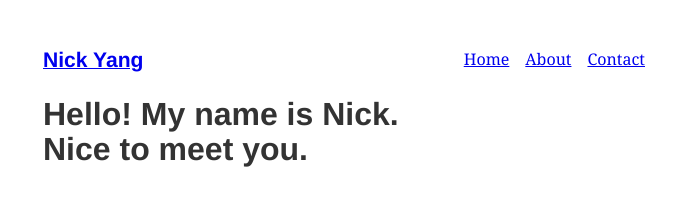
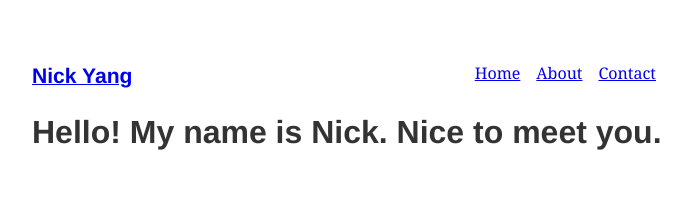
Before and after one commit to nkxy/gatsby, a Gatsby site: page / in a window 1280 px wide. Shown: the whole page, without its empty margins (288-979 px from the left). Built offline with nearby package versions, Linux system fonts and the light colour scheme; Gatsby itself is replaced by a stand-in of ours.

Commit message:
:lipstick: Switch to Tachyon styling

```diff
--- a/src/components/layout.js
+++ b/src/components/layout.js
@@ -1,8 +1,9 @@
 import React from "react";
+import "tachyons";
 import { StaticQuery, Link, graphql } from "gatsby";
 
 const ListLink = props => (
-  <li style={{ display: `inline-block`, marginRight: `1rem` }}>
+  <li className="mr3 dib">
     <Link to={props.to}>{props.children}</Link>
   </li>
 );
@@ -19,19 +20,12 @@ export default ({ children }) => (
       }
     `}
     render={data => (
-      <div
-        style={{
-          margin: `0 auto`,
-          maxWidth: 650,
-          padding: `0 1rem`,
-          marginTop: `3rem`
-        }}
-      >
-        <header style={{ marginBottom: `1.5rem` }}>
+      <div className="mw5 mw7-ns center pa3 ph5-ns pt5">
+        <header className="flex justify-between flex-wrap">
           <Link to="/" style={{ textShadow: `none`, backgroundImage: `none` }}>
-            <h3 style={{ display: `inline` }}>{data.site.siteMetadata.name}</h3>
+            <h3 className="di">{data.site.siteMetadata.name}</h3>
           </Link>
-          <ul style={{ listStyle: `none`, float: `right` }}>
+          <ul className="ma0 mt3 mt0-ns di">
             <ListLink to="/">Home</ListLink>
             <ListLink to="/about">About</ListLink>
             <ListLink to="/contact">Contact</ListLink>
```
